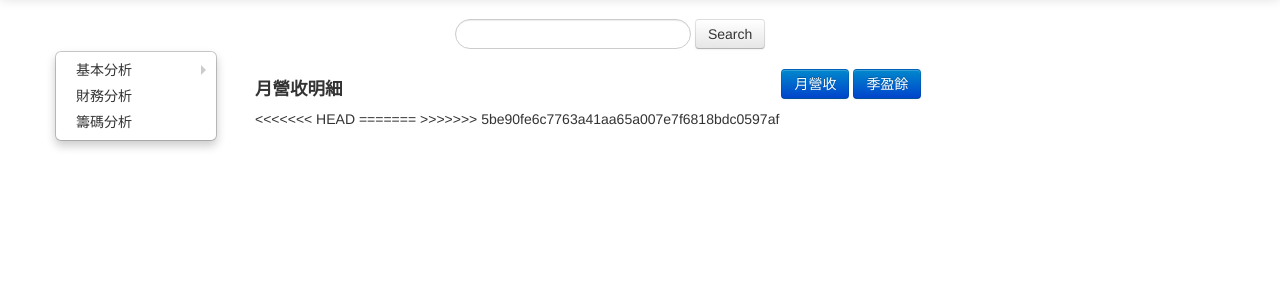
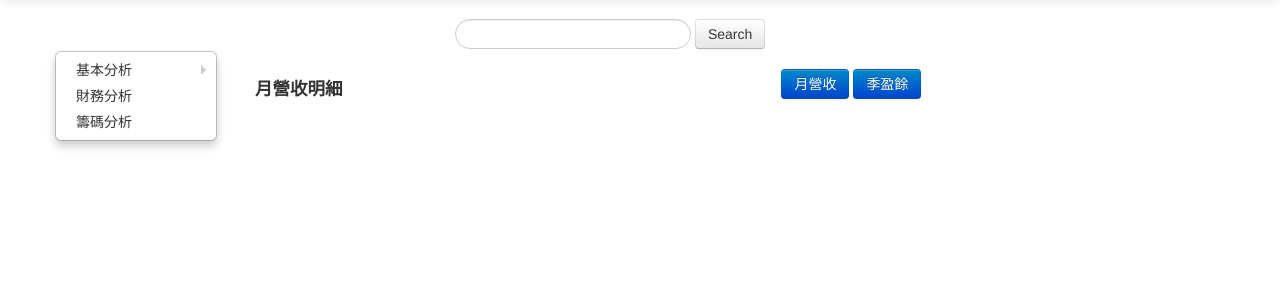
Before and after one commit to vanhong/stock_analysis, a Django app: template stock_analysis/templates/analysis/revenue.html in a window 1280 px wide. Shown: the part 41-341 px from the top of the page. Run offline with Django 3.2, Linux system fonts and the light colour scheme; the template is opened without the code that fills it, so the values that code supplies are empty; some libraries are stand-ins or nearby versions.

Commit message:
131022 update filter.js merge revenue.html

```diff
--- a/static/js/StockFilter.js
+++ b/static/js/StockFilter.js
@@ -36,7 +36,7 @@
                 }
             });
             $('#Message').html('<b>Processing...</b>');
-            $('#FilterResult').html('&nbsp;').load('/filter/start/', conditions, function(){
+            $('#FilterResult').load('/filter/start/', conditions, function(){
                 //alert('finish');
                 $('#Message').html('');
             });
--- a/stock_analysis/templates/analysis/revenue.html
+++ b/stock_analysis/templates/analysis/revenue.html
@@ -17,18 +17,6 @@
     </div>
     </button>
   </div>
-<<<<<<< HEAD
-  <script type="text/javascript">
-  // if (window.location.pathname == '/revenue/month/') {
-  //   var drawTool = new Draw.Tool();
-  //   drawTool.DrawMonth();
-  // } else if (window.location.pathname == '/revenue/season/') {
-  //   var drawTool = new Draw.Tool();
-  //   drawTool.DrawSeason();
-  // }
-  </script>
-=======
->>>>>>> 5be90fe6c7763a41aa65a007e7f6818bdc0597af
   <div id="Result">
   </div>
   <div id="table_result">
```
